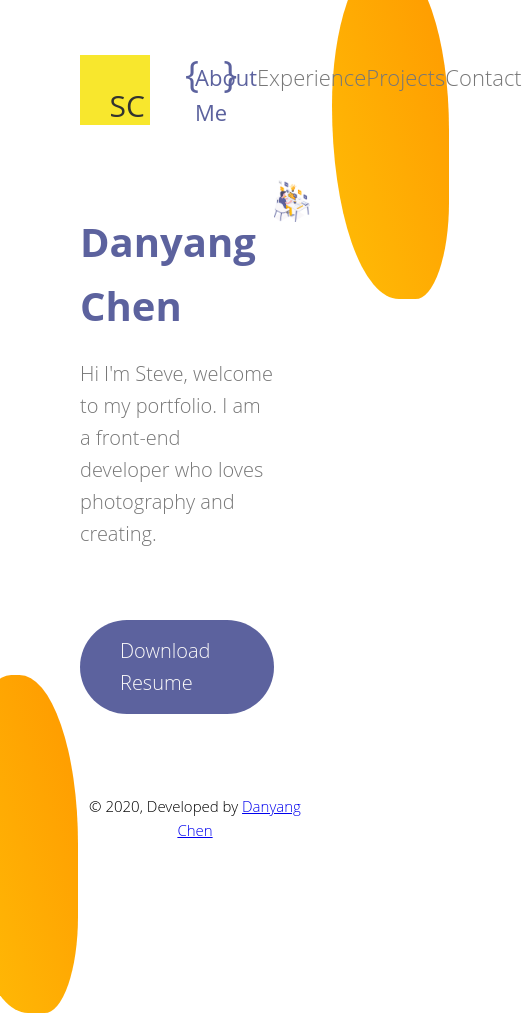
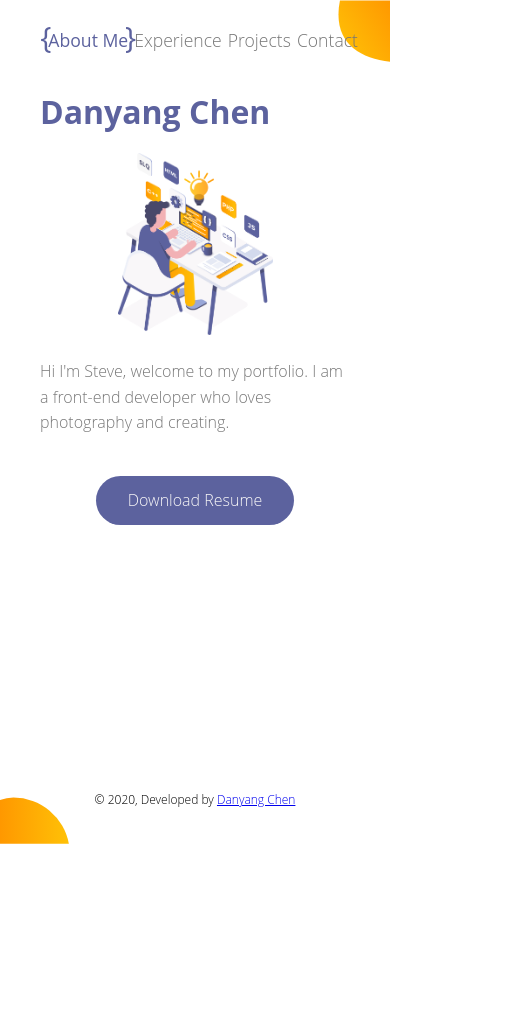
Before and after one commit to stevechanvii/mysite, a Gatsby site: page / in a window 390 px wide. Shown: the whole page, 522 px wide, since content can reach past the window. After the commit the page ends 844 px from the top, so only its background shows below. Built offline with nearby package versions, Linux system fonts and the light colour scheme; Gatsby itself is replaced by a stand-in of ours.

Commit message:
Make home page responsive

```diff
--- a/src/components/layout.js
+++ b/src/components/layout.js
@@ -29,10 +29,10 @@ const Layout = ({ children }) => {
   return (
     <>
       {/* <Header siteTitle={data.site.siteMetadata.title} /> */}
-      <div className="circle circle__top" />
-      <div className="circle circle__bottom" />
+      <div className="container">
+        <div className="circle circle__top" />
+        <div className="circle circle__bottom" />
 
-      <div className="container">
         <Navbar />
         <main className="content">{children}</main>
         <Footer />
--- a/src/components/navbar.js
+++ b/src/components/navbar.js
@@ -19,7 +19,7 @@ const Menu = () => {
       <div className="nav__bar">
         <ul className="nav__bar-ul">
           {items.map(item => (
-            <li>
+            <li key={Object.values(item)[0]}>
               <Link
                 className={`nav__bar__link`}
                 activeClassName="nav__bar__link-active"
--- a/src/pages/index.js
+++ b/src/pages/index.js
@@ -19,21 +19,29 @@ const IndexPage = () => (
       ]}
     />
     <div className="home">
+      <h1 className="home__name">Danyang Chen</h1>
       <div className="home__main">
-        <h1 className="home__main__name">Danyang Chen</h1>
-        <p className="home__main__desc">
-          Hi I'm Steve, welcome to my portfolio. I am a front-end developer who
-          loves photography and creating.
+        <div className="home__main__intro">
+          <p className="home__main__intro__desc">
+            Hi I'm Steve, welcome to my portfolio. I am a front-end developer
+            who loves photography and creating.
           </p>
-        <a href={resume} className="home__main__download" target="_blank">
-          <span className="home__main__download-visible">Download Resume</span>
-          <span className="home__main__download-invisible">
+          <a
+            href={resume}
+            className="home__main__intro__download"
+            target="_blank"
+          >
+            <span className="home__main__intro__download-visible">
+              Download Resume
+            </span>
+            <span className="home__main__intro__download-invisible">
               Thanks for Watching
             </span>
           </a>
         </div>
-      <div className="home__svg">
+        <div className="home__main__svg">
           <Image />
+        </div>
       </div>
     </div>
     {/* <div style={{ maxWidth: `300px`, marginBottom: `1.45rem` }}>
--- a/src/styles/_animations.scss
+++ b/src/styles/_animations.scss
@@ -22,7 +22,7 @@
 
   50% {
     transform: scale(1.05);
-    box-shadow: 0 1rem 4rem rgba($color: #000000, $alpha: 0.25);
+    box-shadow: 0 0.5rem 2rem rgba($color: #000000, $alpha: 0.25);
   }
 
   100% {
--- a/src/styles/_base.scss
+++ b/src/styles/_base.scss
@@ -48,8 +48,8 @@ html {
   box-sizing: border-box;
   font-size: 62.5%; // 1rem = 10px, 10px/16px = 62.5%
 
-  @media only screen and (max-width: $bp-largest) {
-    // font-size: 50%;
+  @media only screen and (max-width: $bp-medium) {
+    font-size: 50%;
   }
 }
 
@@ -60,5 +60,4 @@ body {
 
   width: 100%;
   height: 100%;
-  overflow: hidden;
 }
--- a/src/styles/_components.scss
+++ b/src/styles/_components.scss
@@ -0,0 +1,29 @@
+.circle {
+  width: 50%;
+  height: 50%;
+  background-size: 60%;
+  background-repeat: no-repeat;
+  z-index: -1;
+  position: relative;
+  // background-image: linear-gradient(
+  //   to right top,
+  //   var(--color-orange-light),
+  //   var(--color-orange-dark)
+  // );
+
+  &__top {
+    position: absolute;
+    top: 0;
+    right: 0;
+    background-image: url("../images/circle-top-right.svg");
+    background-position: right top;
+  }
+
+  &__bottom {
+    position: fixed;
+    bottom: 0;
+    left: 0;
+    background-image: url("../images/circle-bottom-left.svg");
+    background-position: left 0 bottom 0;
+  }
+}
--- a/src/styles/_layout.scss
+++ b/src/styles/_layout.scss
@@ -1,11 +1,24 @@
 .container {
-  margin: 0 auto;
-  // max-width: 120rem;
-  // min-height: 50rem;
-  margin: 5rem 8rem;
+  max-width: 100rem;
+  margin: 5rem auto;
   display: flex;
   flex-direction: column;
-  height: 95vh;
+  height: 87vh;
+
+  @media only screen and (max-width: $bp-large) {
+    margin: 3rem 6rem;
+    height: 90vh;
+  }
+
+  @media only screen and (max-width: $bp-medium) {
+    margin: 3rem 5rem;
+    height: 92vh;
+  }
+
+  @media only screen and (max-width: $bp-small) {
+    margin: 2rem 4rem;
+    height: 94vh;
+  }
 }
 
 .header {
@@ -31,12 +44,26 @@
     transform-origin: left;
     position: relative;
 
+    @media only screen and (max-width: $bp-medium) {
+      width: 5.5rem;
+      height: 5.5rem;
+    }
+
+    @media only screen and (max-width: $bp-small) {
+      display: none;
+    }
+
     &:hover {
       transform: scaleX(2.5);
     }
 
     &:hover &__text {
       transform: translateX(4.7rem);
+      font-weight: 300;
+
+      @media only screen and (max-width: $bp-medium) {
+        transform: translateX(3.9rem);
+      }
 
       &::before {
         opacity: 1;
@@ -56,6 +83,10 @@
       font-weight: 400;
       margin-right: 0.5rem;
 
+      @media only screen and (max-width: $bp-medium) {
+        font-size: 2.4rem;
+      }
+
       &::before {
         content: "SteveChan";
         position: absolute;
@@ -72,13 +103,22 @@
   }
 
   &__bar {
-    width: 50%;
+    width: 60%;
     padding-top: 10px;
+
+    @media only screen and (max-width: $bp-medium) {
+      width: 70%;
+    }
+
+    @media only screen and (max-width: $bp-small) {
+      width: 95%;
+    }
 
     &-ul {
       list-style: none;
       display: flex;
-      justify-content: space-evenly;
+      justify-content: space-between;
+      flex-wrap: wrap;
     }
 
     &__link {
@@ -136,35 +176,8 @@
   }
 }
 
-.circle {
-  width: 30%;
-  height: 40%;
-  position: absolute;
-  border-radius: 60% 70% 40% 80%;
-  z-index: -1;
-  background-image: linear-gradient(
-    to right top,
-    var(--color-orange-light),
-    var(--color-orange-dark)
-  );
-
-  &__top {
-    top: 0;
-    right: 0;
-    margin-top: -10%;
-    margin-right: -15%;
-  }
-
-  &__bottom {
-    bottom: -20%;
-    left: -10%;
-  }
-}
-
 .footer {
   font-size: 1.5rem;
-  flex: 0 1 40px;
   text-align: center;
-  margin-bottom: 1rem;
-  // vertical-align: bottom;
+  z-index: 1;
 }
--- a/src/styles/pages/_experiences.scss
+++ b/src/styles/pages/_experiences.scss
@@ -0,0 +1,8 @@
+.exp {
+  overflow: visible;
+  height: 100rem;
+
+  &__details {
+    font-size: 5rem;
+  }
+}
--- a/src/styles/pages/_home.scss
+++ b/src/styles/pages/_home.scss
@@ -1,30 +1,57 @@
 .home {
   display: flex;
-
-  &__main {
-    display: flex;
   flex-direction: column;
-    align-items: flex-start;
-    width: 50rem;
+  margin: 1rem;
 
   &__name {
     font-size: 4rem;
     color: var(--color-blue);
-      margin-top: 7rem;
+    margin-top: 6rem;
 
     animation-name: moveInRight;
     animation-duration: 0.8s;
     animation-timing-function: ease-out;
+
+    @media only screen and (max-width: $bp-small) {
+      margin-top: 2rem;
+    }
+  }
+
+  &__main {
+    display: flex;
+    width: 100%;
+
+    @media only screen and (max-width: $bp-medium) {
+      // width: 40rem;
+    }
+
+    @media only screen and (max-width: $bp-small) {
+      flex-direction: column-reverse;
+    }
+
+    &__intro {
+      display: flex;
+      flex-direction: column;
+      align-items: flex-start;
+      width: 40%;
+
+      @media only screen and (max-width: $bp-small) {
+        width: 100%;
       }
 
       &__desc {
         margin-top: 2rem;
         font-size: 2rem;
         color: var(--color-grey-dark-2);
+
+        @media only screen and (max-width: $bp-small) {
+          margin: 1rem auto;
+          align-self: center;
+        }
       }
 
       &__download {
-      margin-top: 7rem;
+        margin: 7rem 2rem;
         border-radius: 50rem;
         font-size: 2rem;
         background-color: var(--color-blue);
@@ -32,8 +59,12 @@
         color: var(--color-grey-light-1);
         position: relative;
         overflow: hidden;
+        transition: all 0.5s;
 
-      transition: all 0.5s;
+        @media only screen and (max-width: $bp-small) {
+          margin: 4rem 0;
+          align-self: center;
+        }
 
         & > * {
           display: inline-block;
@@ -73,8 +104,13 @@
     }
 
     &__svg {
-    margin: 4rem auto;
-    width: 40%;
-    max-height: 50rem;
+      margin: -7rem auto;
+      width: 50%;
+      max-width: 35rem;
+
+      @media only screen and (max-width: $bp-small) {
+        margin: 2rem auto;
       }
     }
+  }
+}
```
Also changed, not shown: src/pages/experience.js (+4 -4 lines), src/images/circle-bottom-left.svg (added), src/images/circle-top-right.svg (added). Lines whose indentation alone changed are shown as unchanged.
